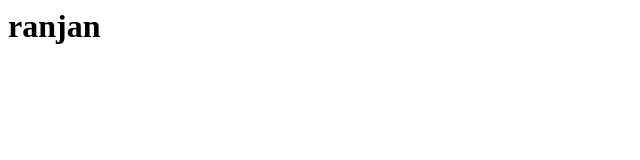
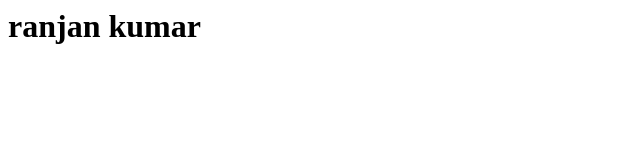
Before and after one commit to ranjankumarfl/demo, a plain HTML site: page index.html in a window 1280 px wide. Shown: the whole page, without its empty margins (0-640 px from the left). Drawn offline with Linux system fonts and the light colour scheme.

Commit message:
Update index.html

```diff
--- a/index.html
+++ b/index.html
@@ -1 +1 @@
-<h1>ranjan</h1>
+<h1>ranjan kumar</h1>
```
